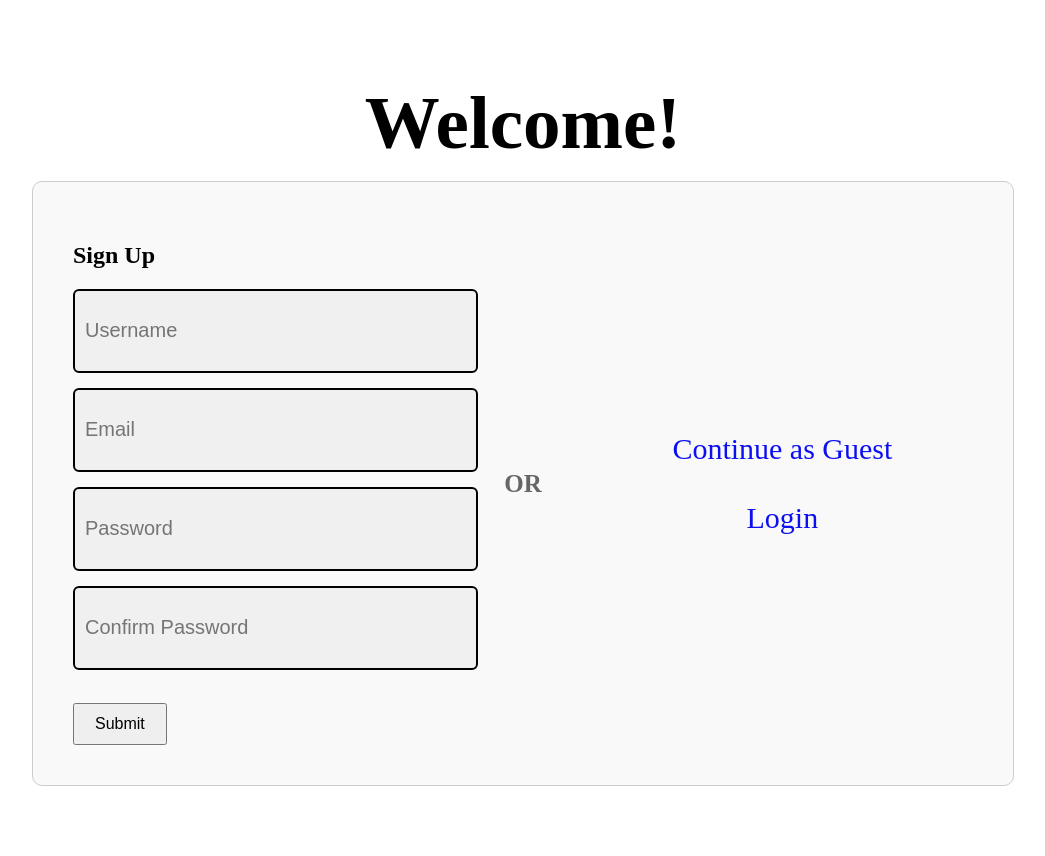
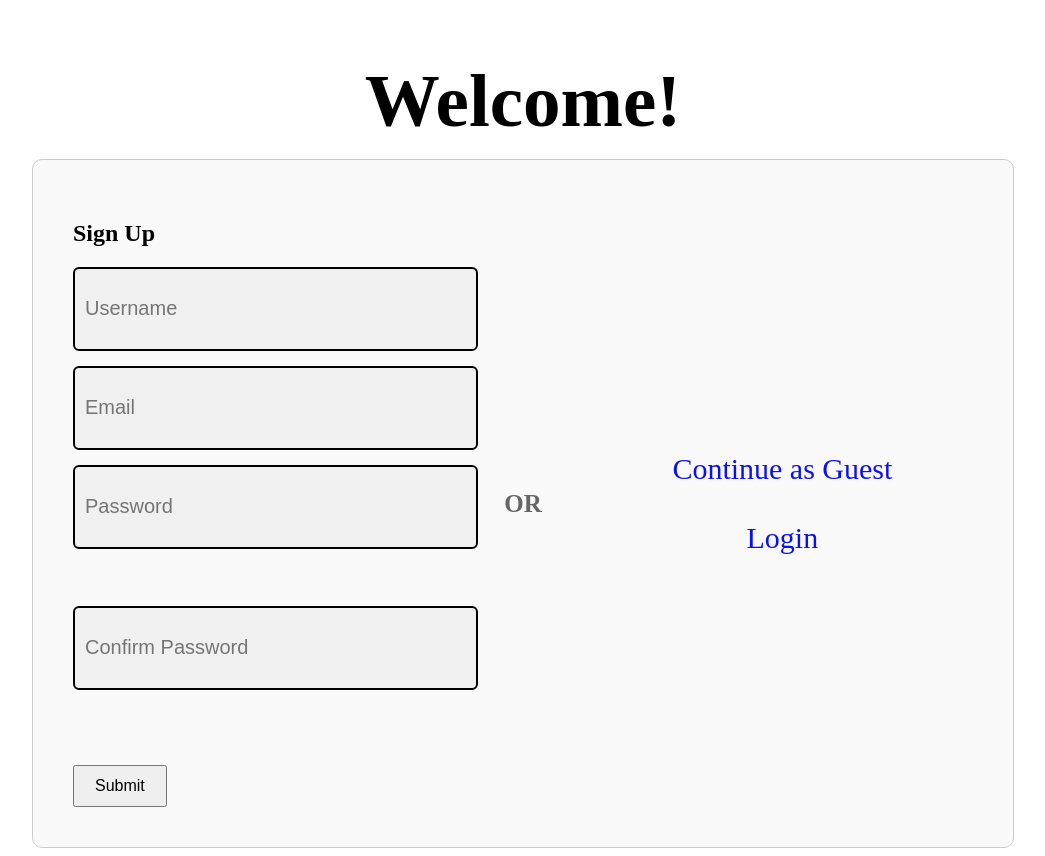
Before and after one commit to BDPA-Saint-Louis-2025/BDPASaintLouis, a React (Create React App) app in the folder bdaapp/: page / in a window 1280 px wide. Shown: the whole page, without its empty margins (117-1162 px from the left). Before the commit the page ends 816 px from the top, so only its background shows below. Built offline with nearby package versions, Linux system fonts and the light colour scheme.

Commit message:
password bar

```diff
--- a/bdaapp/src/SignUpForm/SignUpForm.css
+++ b/bdaapp/src/SignUpForm/SignUpForm.css
@@ -22,11 +22,10 @@
   width: 100%;
   justify-content: center;
 
-  /* 🔲 Add border back */
   border: 1px solid #ccc;
   border-radius: 10px;
   padding: 40px;
-  background-color: #f9f9f9; /* optional light background for contrast */
+  background-color: #f9f9f9;
 }
 
 /* Left column with two buttons */
@@ -53,6 +52,20 @@
   padding: 10px;
   border: 2px solid black;
   font-size: 18px;
+  transition: border-color 0.4s ease;
+}
+
+/* Password input color changes based on strength */
+.input.weak {
+  border-color: #d8000c;
+}
+
+.input.medium {
+  border-color: #ff8c00;
+}
+
+.input.strong {
+  border-color: #28a745;
 }
 
 /* Optional: style buttons */
@@ -61,6 +74,7 @@ button {
   font-size: 16px;
   cursor: pointer;
 }
+
 .or-separator {
   display: flex;
   align-items: center;
@@ -82,3 +96,33 @@ button {
 .link-option:hover {
   text-decoration: underline;
 }
+
+/* Password strength bar */
+.strength-bar {
+  margin-top: 6px;
+  height: 6px;
+  border-radius: 3px;
+  background-color: transparent;
+  width: 100%;
+  transition: width 0.4s ease, background-color 0.4s ease;
+}
+
+.strength-bar.weak {
+  width: 33%;
+  background-color: #d8000c;
+}
+
+.strength-bar.medium {
+  width: 66%;
+  background-color: #ff8c00;
+}
+
+.strength-bar.strong {
+  width: 100%;
+  background-color: #28a745;
+}
+
+/* Hide strength text */
+.strength-text {
+  display: none;
+}
--- a/bdaapp/src/SignUpForm/SignUpForm.js
+++ b/bdaapp/src/SignUpForm/SignUpForm.js
@@ -1,7 +1,10 @@
-import React from 'react';
+import React, { useState } from 'react';
 import './SignUpForm.css';
 
 const SignUpForm = () => {
+  const [password, setPassword] = useState('');
+  const [confirmPassword, setConfirmPassword] = useState('');
+
   const handleGuest = () => {
     alert('Continue as Guest clicked');
   };
@@ -15,46 +18,69 @@ const SignUpForm = () => {
     alert('Form submitted');
   };
 
+  const calculateStrength = (pass) => {
+    if (!pass) return 'empty';
+    if (pass.length < 6) return 'weak';
+    if (pass.match(/[A-Z]/) && pass.match(/[0-9]/) && pass.length >= 8) return 'strong';
+    return 'medium';
+  };
+
+  const passwordStrength = calculateStrength(password);
+  const confirmStrength = calculateStrength(confirmPassword);
+
   return (
     <div className="page-container">
       <h1 className="header1">Welcome!</h1>
 
       <div className="signup-container">
-
-  {/* Left Column */}
         <div className="right-column">
           <h2 className="header2">Sign Up</h2>
           <form onSubmit={handleSubmit}>
+
             <div className="inputs">
               <input className="input" placeholder="Username" />
             </div>
+
             <div className="inputs">
               <input className="input" type="email" placeholder="Email" />
             </div>
+
+            {/* Password Field */}
             <div className="inputs">
-        <input className="input" type="password" placeholder="Password" />
+              <input
+                className={`input ${passwordStrength}`}
+                type="password"
+                placeholder="Password"
+                onChange={(e) => setPassword(e.target.value)}
+              />
+              <div className={`strength-bar ${passwordStrength}`}></div>
             </div>
+
+            {/* Confirm Password Field */}
             <div className="inputs">
-        <input className="input" type="password" placeholder="Confirm Password" />
+              <input
+                className={`input ${confirmStrength}`}
+                type="password"
+                placeholder="Confirm Password"
+                onChange={(e) => setConfirmPassword(e.target.value)}
+              />
+              <div className={`strength-bar ${confirmStrength}`}></div>
             </div>
+
             <br />
             <button type="submit">Submit</button>
           </form>
         </div>
 
-  {/* OR Separator */}
         <div className="or-separator">
           <span>OR</span>
         </div>
 
-  {/* Right Column */}
         <div className="left-column">
           <a href="#" onClick={handleGuest} className="link-option">Continue as Guest</a>
           <a href="#" onClick={handleLogin} className="link-option">Login</a>
         </div>
-
       </div>
-
     </div>
   );
 };
```
Lines whose indentation alone changed are shown as unchanged.
